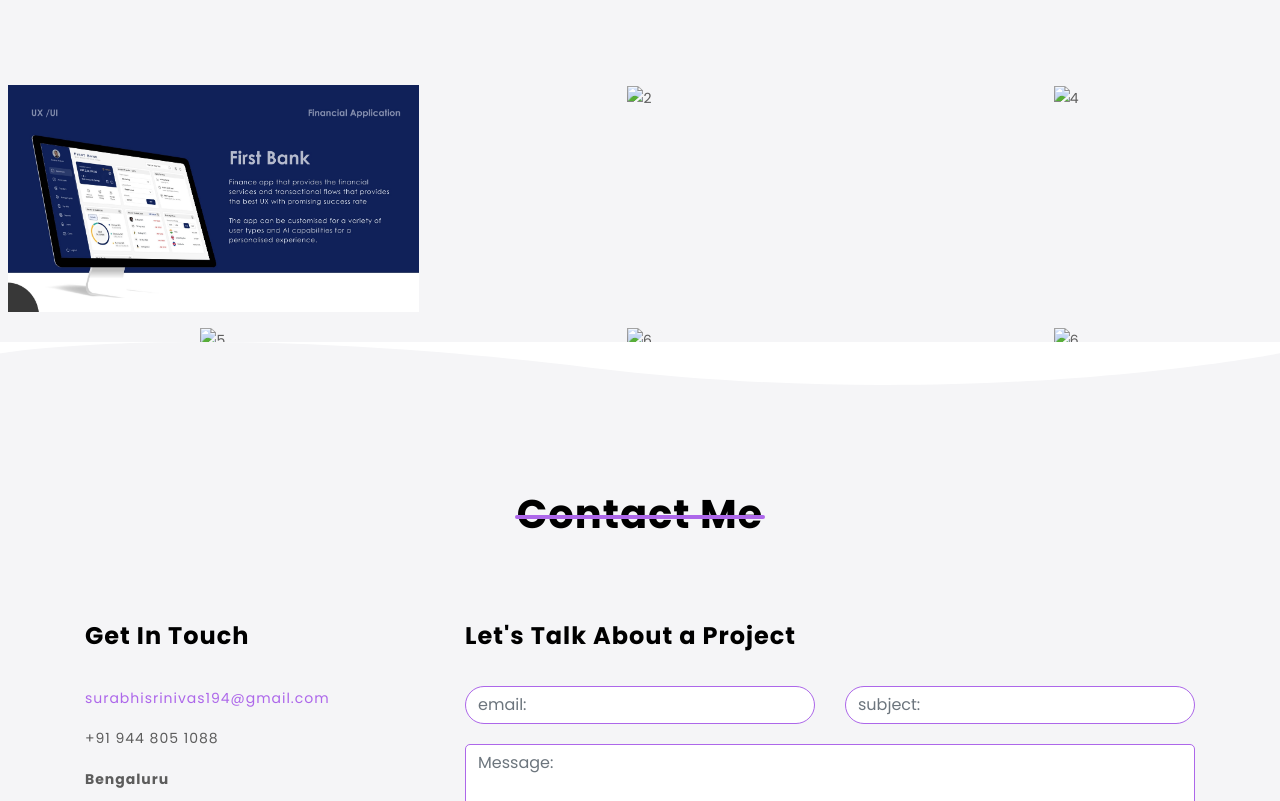
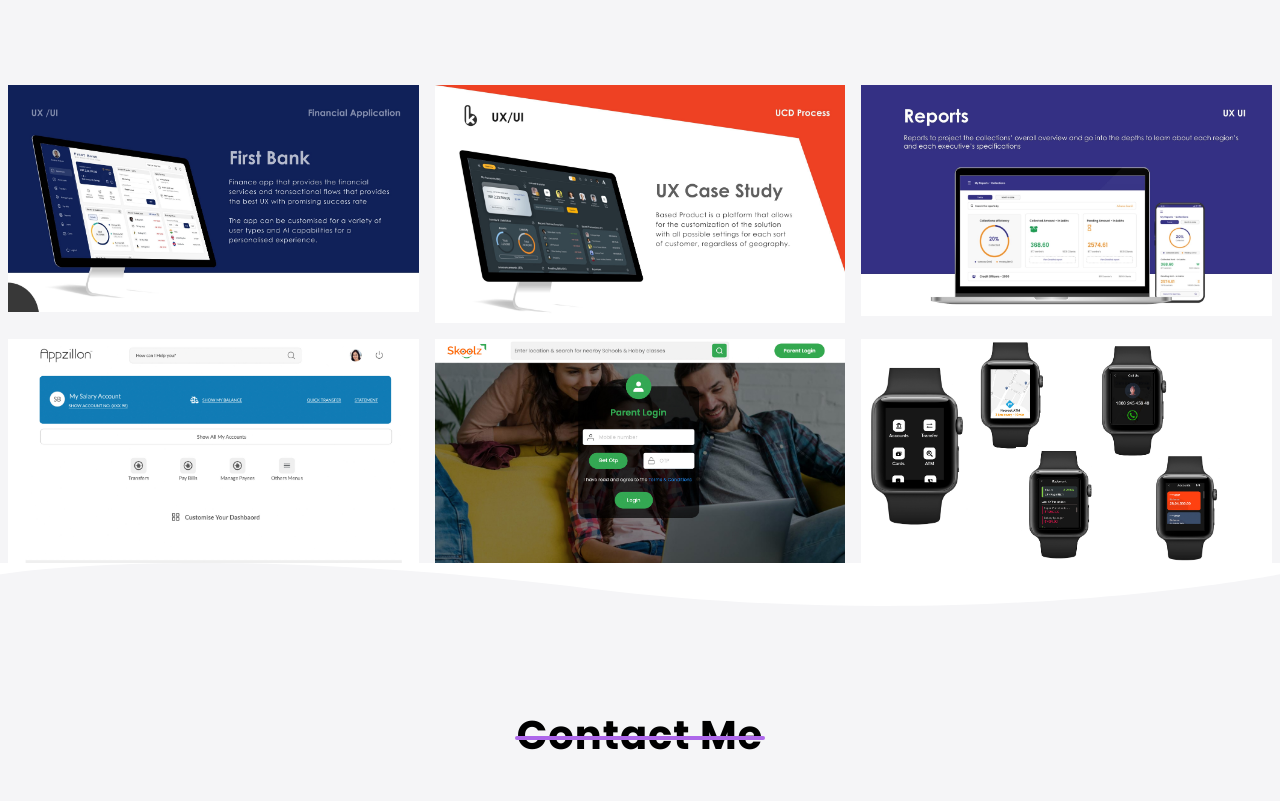
Before and after one commit to Surabhi-designer/portfolio.io, a plain HTML site: page index.html in a window 1280 px wide. Shown: the part 1576-2377 px from the top of the page. Drawn offline with nearby package versions, Linux system fonts and the light colour scheme.

Commit message:
Update index.html

```diff
--- a/index.html
+++ b/index.html
@@ -198,7 +198,7 @@
 			<div class="row">
 				<div class="col-md-6 col-lg-4 portfolio-item">
 					<div class="item-img">
-						<img src="../assets/img/project1-out.jpg" alt="1">
+						<img src="./assets/img/project1-out.jpg" alt="1">
 					</div>
 					<div class="item-info">
 						<h3 class="heading-3">First Bank</h3>
@@ -208,52 +208,52 @@
 				</div>
 				<div class="col-md-6 col-lg-4 portfolio-item">
 					<div class="item-img">
-						<img src="../SURABHI/assets/img/Project2-out.jpg" alt="2">
+						<img src="./assets/img/Project2-out.jpg" alt="2">
 					</div>
 					<div class="item-info">
 						<h3 class="heading-3">UX Case Study - 1</h3>
 						<!-- <p class="p-text">This handy tool helps you create dummy text for all your layout needs.</p> -->
-						<a href="../SURABHI/assets/img/Project2.jpg" data-lightbox="image-2" data-title="Portfolio Item" class="link-text">Full VIew</a>
+						<a href="./assets/img/Project2.jpg" data-lightbox="image-2" data-title="Portfolio Item" class="link-text">Full VIew</a>
 					</div>
 				</div>
 				<div class="col-md-6 col-lg-4 portfolio-item">
 					<div class="item-img">
-						<img src="../SURABHI/assets/img/project3-out.jpg" alt="4">
+						<img src="./assets/img/project3-out.jpg" alt="4">
 					</div>
 					<div class="item-info">
 						<h3 class="heading-3">UX Case Study - 2</h3>
 						<!-- <p class="p-text">This handy tool helps you create dummy text for all your layout needs.</p> -->
-						<a href="../SURABHI/assets/img/Project3.jpg" data-lightbox="image-4" data-title="Portfolio Item" class="link-text">Full VIew</a>
+						<a href="./assets/img/Project3.jpg" data-lightbox="image-4" data-title="Portfolio Item" class="link-text">Full VIew</a>
 					</div>
 				</div>
 				<div class="col-md-6 col-lg-4 portfolio-item">
 					<div class="item-img">
-						<img src="../SURABHI/assets/img/project4.jpg" alt="5">
+						<img src="./assets/img/project4.jpg" alt="5">
 					</div>
 					<div class="item-info">
 						<h3 class="heading-3">Collection Report</h3>
 						<!-- <p class="p-text">This handy tool helps you create dummy text for all your layout needs.</p> -->
-						<a href="../SURABHI/assets/img/Project4.jpg" data-lightbox="image-5" data-title="Portfolio Item" class="link-text">Full VIew</a>
+						<a href="./assets/img/Project4.jpg" data-lightbox="image-5" data-title="Portfolio Item" class="link-text">Full VIew</a>
 					</div>
 				</div>
 				<div class="col-md-6 col-lg-4 portfolio-item">
 					<div class="item-img">
-						<img src="../SURABHI/assets/img/SKKOOLZ.jpg" alt="6">
+						<img src="./assets/img/SKKOOLZ.jpg" alt="6">
 					</div>
 					<div class="item-info">
 						<h3 class="heading-3">New Fintech Dashboard</h3>
 						<!-- <p class="p-text">This handy tool helps you create dummy text for all your layout needs.</p> -->
-						<a href="../SURABHI/assets/img/SKKOOLZ.jpg" data-lightbox="image-6" data-title="Portfolio Item" class="link-text">Full VIew</a>
+						<a href="./assets/img/SKKOOLZ.jpg" data-lightbox="image-6" data-title="Portfolio Item" class="link-text">Full VIew</a>
 					</div>
 				</div>
 				<div class="col-md-6 col-lg-4 portfolio-item">
 					<div class="item-img">
-						<img src="../SURABHI/assets/img/watch.jpg" alt="6">
+						<img src="./assets/img/watch.jpg" alt="6">
 					</div>
 					<div class="item-info">
 						<h3 class="heading-3">Smart Watch</h3>
 						<!-- <p class="p-text">This handy tool helps you create dummy text for all your layout needs.</p> -->
-						<a href="../SURABHI/assets/img/watch.jpg" data-lightbox="image-6" data-title="Portfolio Item" class="link-text">Full VIew</a>
+						<a href="./assets/img/watch.jpg" data-lightbox="image-6" data-title="Portfolio Item" class="link-text">Full VIew</a>
 					</div>
 				</div>
 			</div>
```
